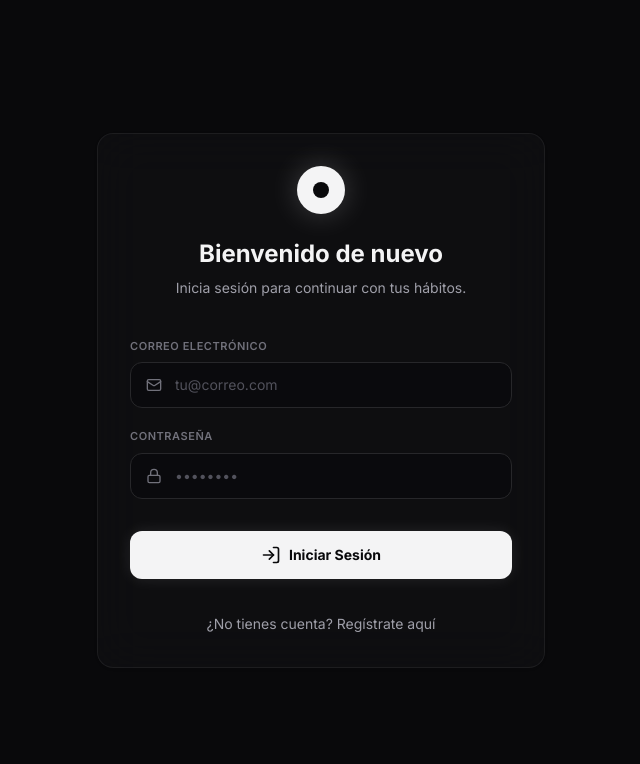
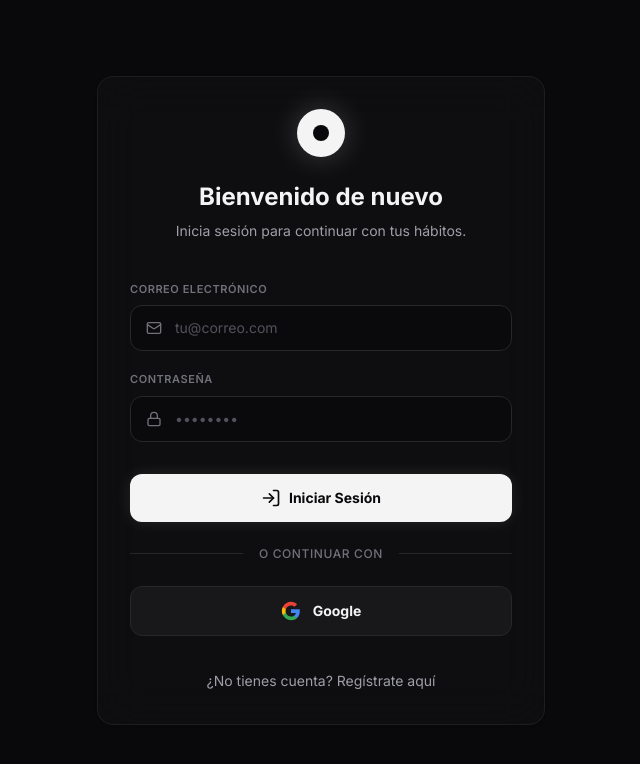
Before and after one commit to AntonioSanabria1/personalHabitTracker, a Next.js app: page /login in a window 1280 px wide. Shown: the top 764 px of the page, without its empty margins (319-959 px from the left). Built offline with nearby package versions, Linux system fonts and the light colour scheme; no server answers.

Commit message:
Añadir Google login, nuevo titulo e icono

```diff
--- /dev/null
+++ b/src/app/icon.tsx
@@ -0,0 +1,26 @@
+import { ImageResponse } from 'next/og';
+
+export const runtime = 'edge';
+export const size = { width: 32, height: 32 };
+export const contentType = 'image/png';
+
+export default function Icon() {
+  return new ImageResponse(
+    (
+      <div
+        style={{
+          width: '100%',
+          height: '100%',
+          display: 'flex',
+          alignItems: 'center',
+          justifyContent: 'center',
+          borderRadius: '50%',
+          background: '#f4f4f5', // zinc-100
+        }}
+      >
+        <div style={{ width: '35%', height: '35%', background: '#09090b', borderRadius: '50%' }} />
+      </div>
+    ),
+    { ...size }
+  );
+}
--- a/src/app/layout.tsx
+++ b/src/app/layout.tsx
@@ -7,7 +7,7 @@ import { StoreInitializer } from '@/components/StoreInitializer';
 const inter = Inter({ subsets: ['latin'] });
 
 export const metadata: Metadata = {
-  title: 'Premium Habit Tracker',
+  title: 'Habit Tracker',
   description: 'Track your habits with a premium aesthetic.',
 };
 
--- a/src/app/login/page.tsx
+++ b/src/app/login/page.tsx
@@ -132,6 +132,51 @@ export default function LoginPage() {
           </button>
         </form>
 
+        <div className="mt-6 flex items-center gap-4">
+          <div className="h-px bg-zinc-800 flex-1"></div>
+          <span className="text-xs text-zinc-500 uppercase tracking-wider font-medium">O continuar con</span>
+          <div className="h-px bg-zinc-800 flex-1"></div>
+        </div>
+
+        <button
+          type="button"
+          onClick={async () => {
+            setLoading(true);
+            const { error } = await supabase.auth.signInWithOAuth({
+              provider: 'google',
+              options: {
+                redirectTo: `${window.location.origin}/`,
+              },
+            });
+            if (error) {
+              setError(error.message);
+              setLoading(false);
+            }
+          }}
+          disabled={loading}
+          className="w-full flex items-center justify-center gap-3 bg-zinc-900 border border-zinc-800 hover:bg-zinc-800 text-zinc-100 rounded-xl py-3.5 text-sm font-bold transition-all mt-6"
+        >
+          <svg className="w-5 h-5" viewBox="0 0 24 24">
+            <path
+              d="M22.56 12.25c0-.78-.07-1.53-.2-2.25H12v4.26h5.92c-.26 1.37-1.04 2.53-2.21 3.31v2.77h3.57c2.08-1.92 3.28-4.74 3.28-8.09z"
+              fill="#4285F4"
+            />
+            <path
+              d="M12 23c2.97 0 5.46-.98 7.28-2.66l-3.57-2.77c-.98.66-2.23 1.06-3.71 1.06-2.86 0-5.29-1.93-6.16-4.53H2.18v2.84C3.99 20.53 7.7 23 12 23z"
+              fill="#34A853"
+            />
+            <path
+              d="M5.84 14.09c-.22-.66-.35-1.36-.35-2.09s.13-1.43.35-2.09V7.07H2.18C1.43 8.55 1 10.22 1 12s.43 3.45 1.18 4.93l2.85-2.22.81-.62z"
+              fill="#FBBC05"
+            />
+            <path
+              d="M12 5.38c1.62 0 3.06.56 4.21 1.64l3.15-3.15C17.45 2.09 14.97 1 12 1 7.7 1 3.99 3.47 2.18 7.07l3.66 2.84c.87-2.6 3.3-4.53 6.16-4.53z"
+              fill="#EA4335"
+            />
+          </svg>
+          Google
+        </button>
+
         <div className="mt-8 text-center">
           <button
             type="button"
```
